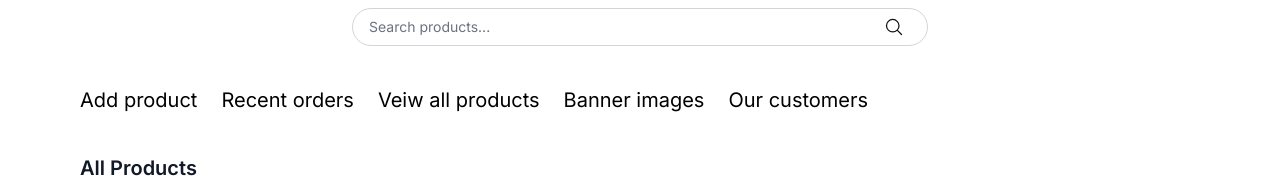
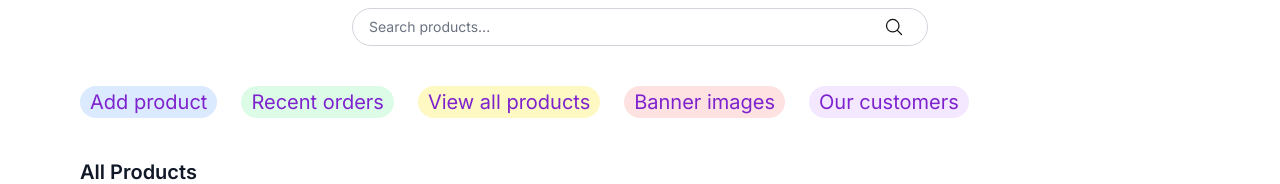
Before and after one commit to Abdullah-SoftDev/rajwadi_ecommerce, a Next.js app: page /viewAllProducts in a window 1280 px wide. Shown: the part 121-305 px from the top of the page. Built offline with nearby package versions, Linux system fonts and the light colour scheme; no server answers; the database is empty.

Commit message:
Modify Menubar in adminpannel

```diff
--- a/app/(dashboard)/components/Menubar.tsx
+++ b/app/(dashboard)/components/Menubar.tsx
@@ -1,24 +1,26 @@
 import Link from "next/link";
-import React from "react";
+
 const names = [
-    { name: "Add product", path: "/addProduct" },
-    { name: "Recent orders", path: "/recentOrders" },
-    { name: "Veiw all products", path: "/viewAllProducts" },
-    { name: "Banner images", path: "/addBannerImages" },
-    { name: "Our customers", path: "/ourCustomers" },
+    { name: "Add product", path: "/addProduct", color: "bg-blue-100" },
+    { name: "Recent orders", path: "/recentOrders", color: "bg-green-100" },
+    { name: "View all products", path: "/viewAllProducts", color: "bg-yellow-100" },
+    { name: "Banner images", path: "/addBannerImages", color: "bg-red-100" },
+    { name: "Our customers", path: "/ourCustomers", color: "bg-purple-100" },
 ];
 
 const Menubar = () => {
     return (
-        <>
-            <nav className="mx-auto max-w-6xl flex p-4 text-xl overflow-x-auto whitespace-nowrap space-x-6">
+        <div className="overflow-x-auto">
+            <nav className="mx-auto max-w-6xl flex p-4 text-xl whitespace-nowrap space-x-6 overflow-x-auto">
                 {names.map((item, index) => (
-                    <Link href={item.path} key={index} className="cursor-pointer hover:text-purple-500">
-                        {item.name}
+                    <Link href={item.path} key={index} className="cursor-pointer">
+                        <span className={`inline-flex items-center px-2.5 py-0.5 rounded-full ${item.color} text-purple-700 hover:text-gray-700`}>
+                            {item.name}
+                        </span>
                     </Link>
                 ))}
             </nav>
-        </>
+        </div>
     );
 };
 
```
